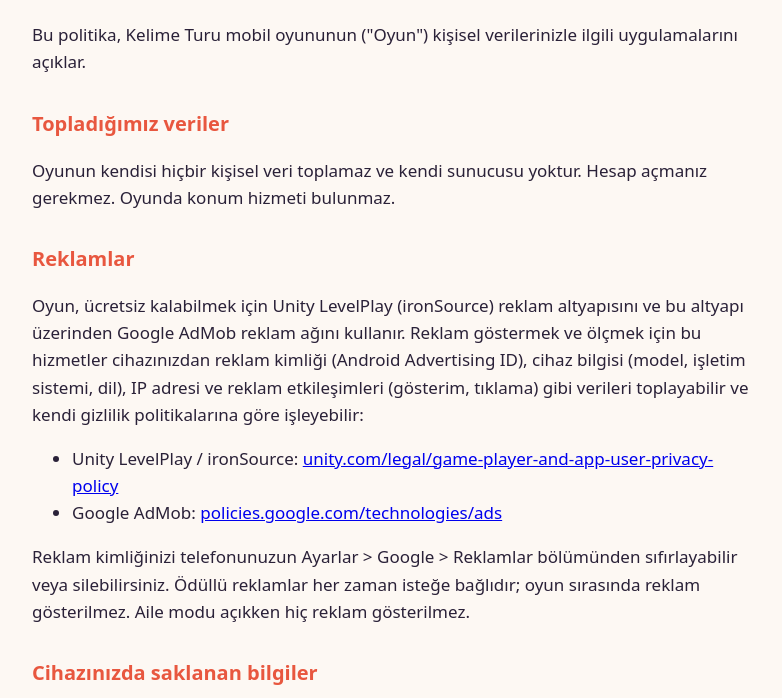
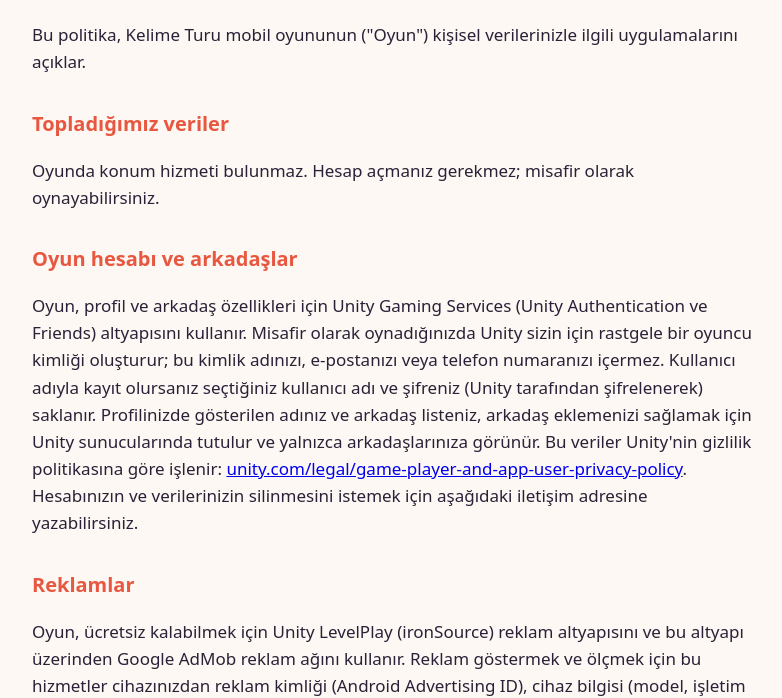
Before and after one commit to gulesplay/gulesplay.github.io, a plain HTML site: page kelime-turu/gizlilik.html in a window 1280 px wide. Shown: the part 114-812 px from the top of the page, without its empty margins (248-1030 px from the left). Drawn offline with Linux system fonts and the light colour scheme.

Commit message:
Gizlilik: oyun hesabı ve arkadaşlar bölümü
Co-Authored-By: Claude Opus 5.5 <noreply@anthropic.com>

```diff
--- a/kelime-turu/gizlilik.html
+++ b/kelime-turu/gizlilik.html
@@ -22,7 +22,9 @@
 <p>Bu politika, Kelime Turu mobil oyununun ("Oyun") kişisel verilerinizle ilgili uygulamalarını açıklar.</p>
 
 <h2>Topladığımız veriler</h2>
-<p>Oyunun kendisi hiçbir kişisel veri toplamaz ve kendi sunucusu yoktur. Hesap açmanız gerekmez. Oyunda konum hizmeti bulunmaz.</p>
+<p>Oyunda konum hizmeti bulunmaz. Hesap açmanız gerekmez; misafir olarak oynayabilirsiniz.</p>
+<h2>Oyun hesabı ve arkadaşlar</h2>
+<p>Oyun, profil ve arkadaş özellikleri için Unity Gaming Services (Unity Authentication ve Friends) altyapısını kullanır. Misafir olarak oynadığınızda Unity sizin için rastgele bir oyuncu kimliği oluşturur; bu kimlik adınızı, e-postanızı veya telefon numaranızı içermez. Kullanıcı adıyla kayıt olursanız seçtiğiniz kullanıcı adı ve şifreniz (Unity tarafından şifrelenerek) saklanır. Profilinizde gösterilen adınız ve arkadaş listeniz, arkadaş eklemenizi sağlamak için Unity sunucularında tutulur ve yalnızca arkadaşlarınıza görünür. Bu veriler Unity'nin gizlilik politikasına göre işlenir: <a href="https://unity.com/legal/game-player-and-app-user-privacy-policy">unity.com/legal/game-player-and-app-user-privacy-policy</a>. Hesabınızın ve verilerinizin silinmesini istemek için aşağıdaki iletişim adresine yazabilirsiniz.</p>
 
 <h2>Reklamlar</h2>
 <p>Oyun, ücretsiz kalabilmek için Unity LevelPlay (ironSource) reklam altyapısını ve bu altyapı üzerinden Google AdMob reklam ağını kullanır. Reklam göstermek ve ölçmek için bu hizmetler cihazınızdan reklam kimliği (Android Advertising ID), cihaz bilgisi (model, işletim sistemi, dil), IP adresi ve reklam etkileşimleri (gösterim, tıklama) gibi verileri toplayabilir ve kendi gizlilik politikalarına göre işleyebilir:</p>
```
